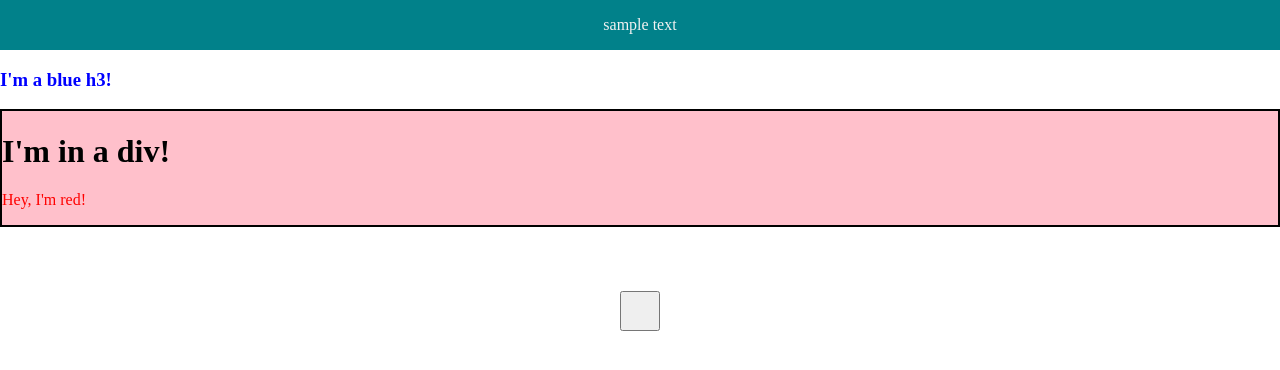
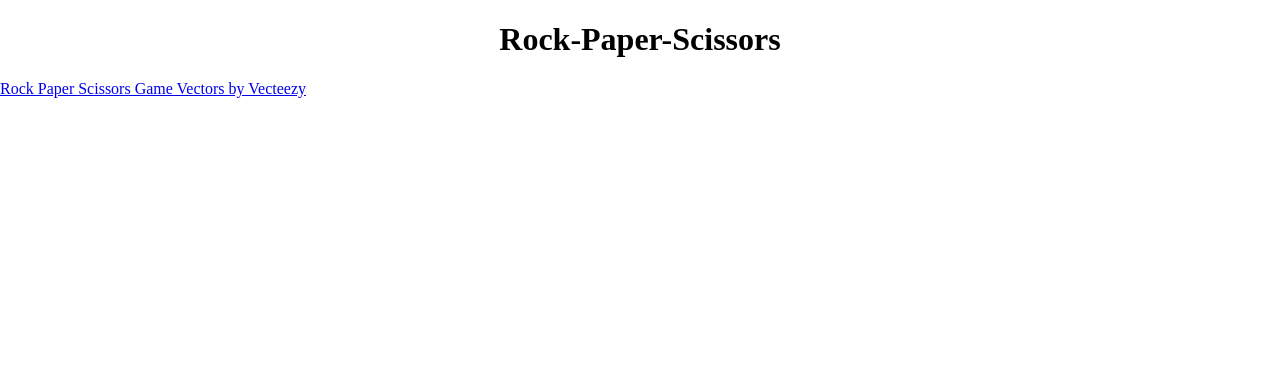
Before and after one commit to ultimessing/JSRPS, a website with bundled scripts: page index.html in a window 1280 px wide. Built offline with nearby package versions, Linux system fonts and the light colour scheme.

Commit message:
get rid of stupid nonsense to make a ui

```diff
--- a/RPS.js
+++ b/RPS.js
@@ -31,38 +31,3 @@ function runGame() {
 }
 
 // runGame();
-
-
-const mainDiv = document.querySelector(".bigHolder");
-const firstDiv = document.querySelector("#firstDiv");
-const flexCont = document.createElement('div');
-const secondDiv = document.createElement('div');
-const h1elem = document.createElement('h1');
-const h3elem = document.createElement('h3');
-const metooPara = document.createElement('p');
-const redPara = document.createElement('p');
-const secondButton = document.createElement('button');
-firstDiv.style.backgroundColor = "#01818A";
-firstDiv.style.color = "#F2F2F2";
-redPara.textContent = "Hey, I'm red!";
-redPara.style.color = 'red';
-h3elem.textContent = "I'm a blue h3!";
-h3elem.style.color = "blue";
-h1elem.textContent = "I'm in a div!";
-metooPara.textContent = "ME TOO!";
-secondDiv.style.backgroundColor = "pink";
-secondDiv.style.border = "2px solid black";
-flexCont.style.display = 'flex';
-flexCont.style.justifyContent = 'center';
-flexCont.style.margin = "5%";
-secondButton.style.width = "40px";
-secondButton.style.height = "40px";
-mainDiv.append(redPara);
-mainDiv.append(h3elem);
-secondDiv.append(h1elem);
-secondDiv.append(redPara);
-mainDiv.append(secondDiv);
-mainDiv.append(flexCont);
-flexCont.append(secondButton);
-secondButton.addEventListener('click', () => console.log("hiiii!"));
-secondButton.addEventListener('click', function (e) { e.target.style.backgroundColor = '#01818A' });
--- a/index.html
+++ b/index.html
@@ -9,9 +9,12 @@
 </head>
 <body>
     <div class="bigHolder">
+        <header>
+        </header>
         <div id="firstDiv" class="centerText">
-            <p>sample text</p>
+            <h1>Rock-Paper-Scissors</h1>
         </div>
+        <a href="https://www.vecteezy.com/free-vector/rock-paper-scissors-game">Rock Paper Scissors Game Vectors by Vecteezy</a>
     </div>
 </body>
 </html>
```
